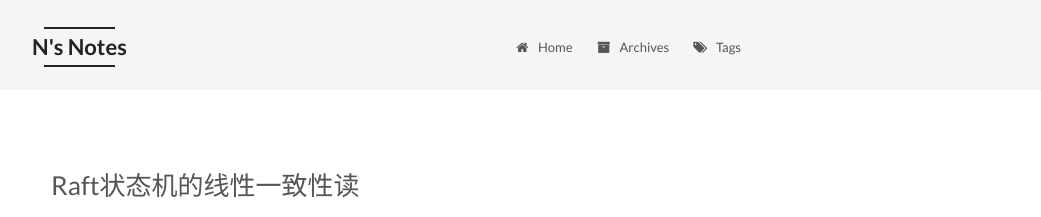
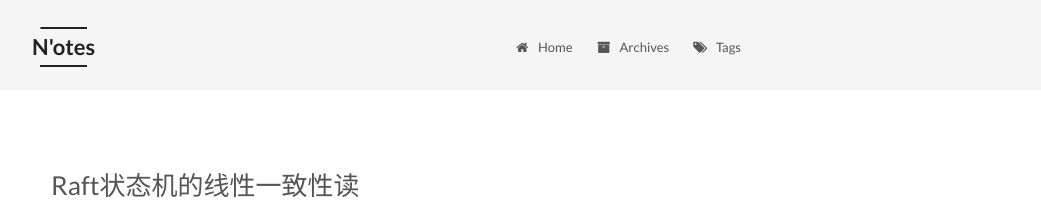
Before and after one commit to codefever/codefever.github.io, a Jekyll site: the page built from index.html, in a window 1280 px wide. Shown: the top 217 px of the page, without its empty margins (239-1280 px from the left). Built offline with Jekyll 4.4.1, drawn with Linux system fonts in a browser that asks for light colours; the list of posts is cut into pages by our own code; comment, search, counter and statistics services are not loaded.

Commit message:
change sth

```diff
--- a/_config.yml
+++ b/_config.yml
@@ -4,7 +4,7 @@
 # ---------------------------------------------------------------
 
 # Site
-title: N's Notes
+title: N'otes
 subtitle: Fever for Coding
 description:
 author: Nelson LIAO
```
